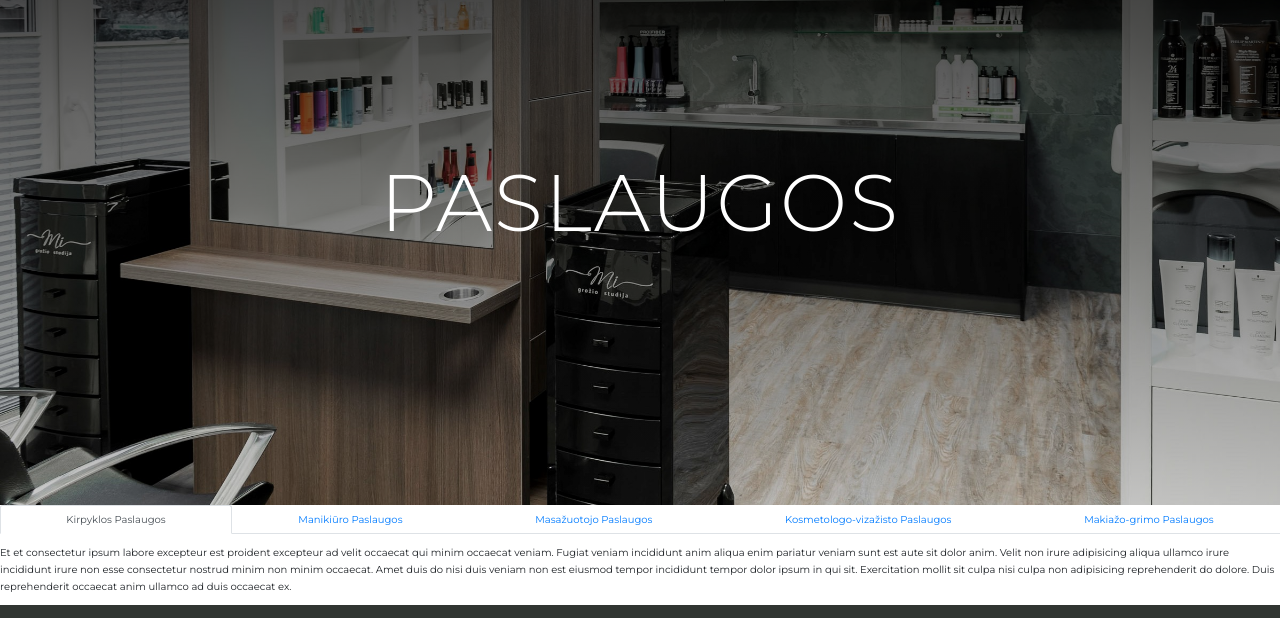
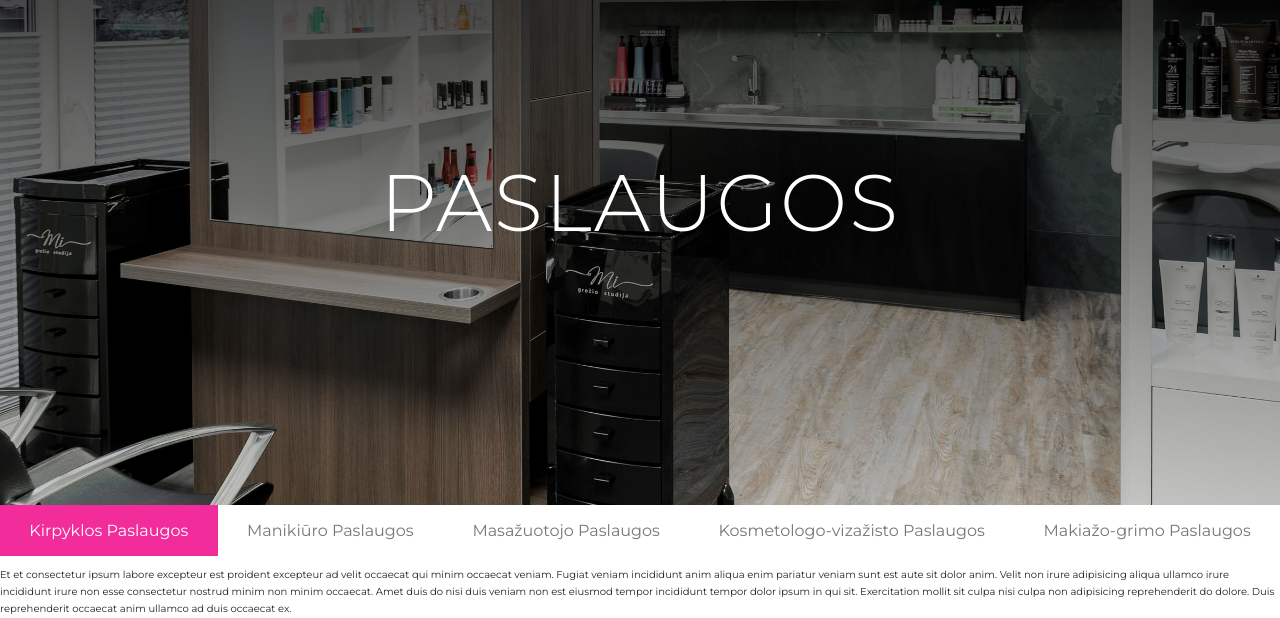
Before and after one commit to masalism/MiWebRedone, a website: page paslaugos.html in a window 1280 px wide. Shown: the part 95-713 px from the top of the page. Drawn offline with Linux system fonts and the light colour scheme.

Commit message:
fixed navtabs

```diff
--- a/paslaugos.html
+++ b/paslaugos.html
@@ -60,20 +60,22 @@
     <!-- end of header -->
     <!-- paslaugos -->
     <section>
+        <!-- navtabs -->
         <nav>
-            <div class="nav nav-tabs nav-fill" id="nav-tab" role="tablist">
-                <a class="nav-item nav-link active" id="nav-kirpyklos-tab" data-toggle="tab" href="#nav-kirpyklos" role="tab" aria-controls="nav-kirpyklos"
+            <div class="nav nav-pills nav-fill" id="nav-tab" role="tablist">
+                <a class="nav-item nav-link active tablinks rounded-0" id="nav-kirpyklos-tab" data-toggle="tab" href="#nav-kirpyklos" role="tab" aria-controls="nav-kirpyklos"
                     aria-selected="true">Kirpyklos Paslaugos</a>
-                <a class="nav-item nav-link" id="nav-manikiuro-tab" data-toggle="tab" href="#nav-manikiuro" role="tab" aria-controls="nav-manikiuro"
+                <a class="nav-item nav-link tablinks rounded-0" id="nav-manikiuro-tab" data-toggle="tab" href="#nav-manikiuro" role="tab" aria-controls="nav-manikiuro"
                     aria-selected="false">Manikiūro Paslaugos</a>
-                <a class="nav-item nav-link" id="nav-masazuotojo-tab" data-toggle="tab" href="#nav-masazuotojo" role="tab" aria-controls="nav-masazuotojo"
+                <a class="nav-item nav-link tablinks rounded-0" id="nav-masazuotojo-tab" data-toggle="tab" href="#nav-masazuotojo" role="tab" aria-controls="nav-masazuotojo"
                     aria-selected="false">Masažuotojo Paslaugos</a>
-                <a class="nav-item nav-link" id="nav-kosmetologo-tab" data-toggle="tab" href="#nav-kosmetologo" role="tab" aria-controls="nav-kosmetologo"
+                <a class="nav-item nav-link tablinks rounded-0" id="nav-kosmetologo-tab" data-toggle="tab" href="#nav-kosmetologo" role="tab" aria-controls="nav-kosmetologo"
                     aria-selected="false">Kosmetologo-vizažisto Paslaugos</a>
-                <a class="nav-item nav-link" id="nav-makiazo-tab" data-toggle="tab" href="#nav-makiazo" role="tab" aria-controls="nav-makiazo"
+                <a class="nav-item nav-link tablinks rounded-0" id="nav-makiazo-tab" data-toggle="tab" href="#nav-makiazo" role="tab" aria-controls="nav-makiazo"
                     aria-selected="false">Makiažo-grimo Paslaugos</a>
             </div>
         </nav>
+        <!-- end of navtabs -->
         <div class="tab-content py-3 px-3 px-sm-0" id="nav-tabContent">
             <div class="tab-pane fade show active" id="nav-kirpyklos" role="tabpanel" aria-labelledby="nav-kirpyklos-tab">
                 Et et consectetur ipsum labore excepteur est proident excepteur ad velit occaecat qui minim occaecat veniam. Fugiat veniam
--- a/sass/layout/_navigation-secondary.scss
+++ b/sass/layout/_navigation-secondary.scss
@@ -46,3 +46,42 @@
 .change .line3 {
     transform: rotate(45deg) translate(-5px, -6px);
 }
+
+.tablinks {
+    &,
+    &:link,
+    &:visited {
+        font-size: 1.6rem;
+        background-color: inherit;
+        color: $grey-text;
+        text-decoration: none;
+        outline: none;
+        cursor: pointer;
+        padding: 1.7rem 1rem;
+        transition: 0.2s;
+        animation-fill-mode: backwards;
+    }
+
+    &:hover {
+        background-color: $pink;
+        color: $white;
+        outline: none;
+    }
+
+    &:active,
+    &:focus {
+        background-color: $pink;
+        color: $white;
+    }
+}
+
+.nav-pills .nav-link.active, .nav-pills .show > .nav-link {
+    color: $white;
+    background-color: $pink;
+}
+
+.nav-tabs > li > a {
+    -webkit-border-radius: 0;
+    -moz-border-radius: 0;
+    border-radius: 0;
+}
```
Also changed, not shown: css/paslaugos.css, sass/layout/_navigation.scss (line endings or trailing spaces).
